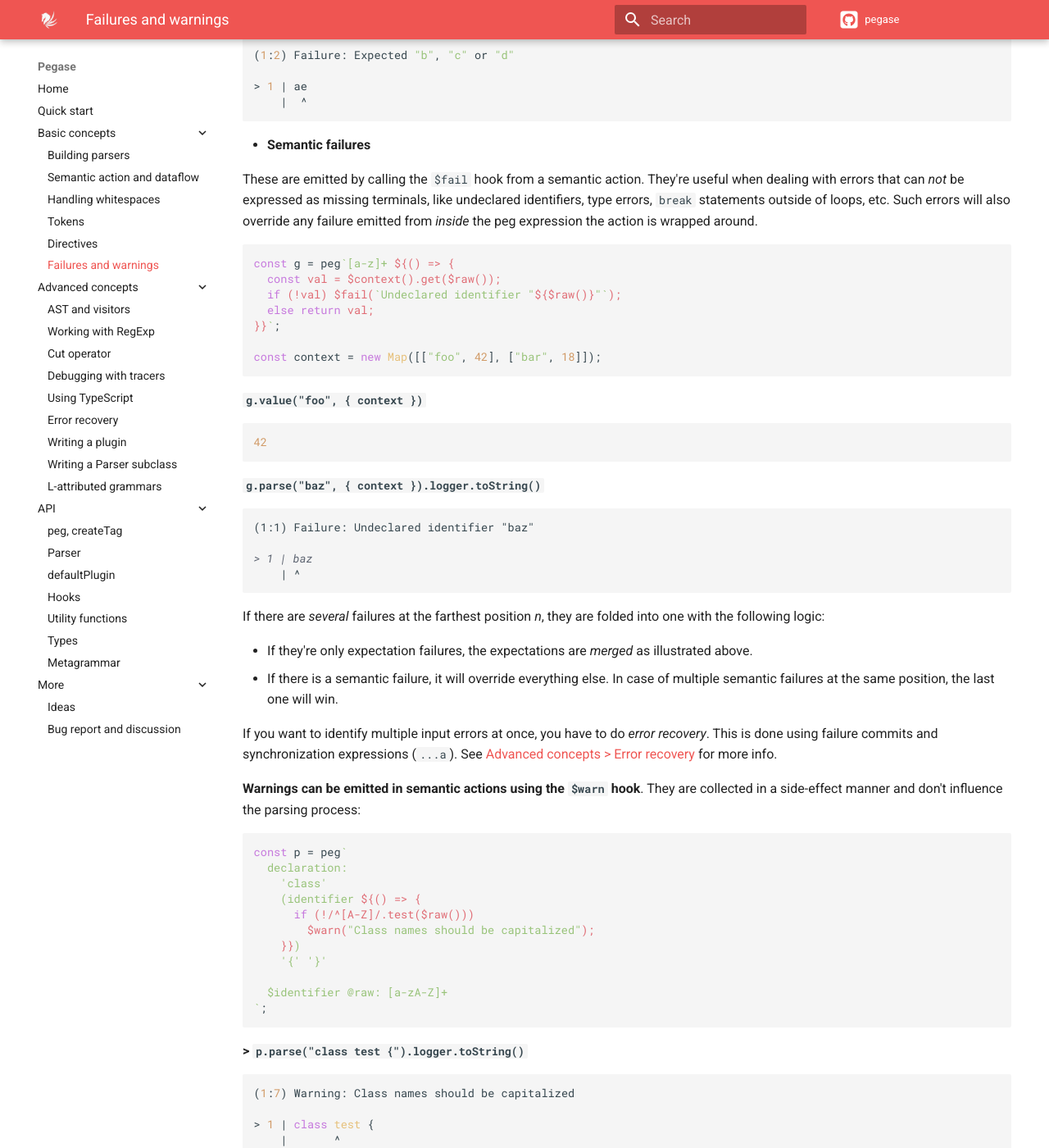
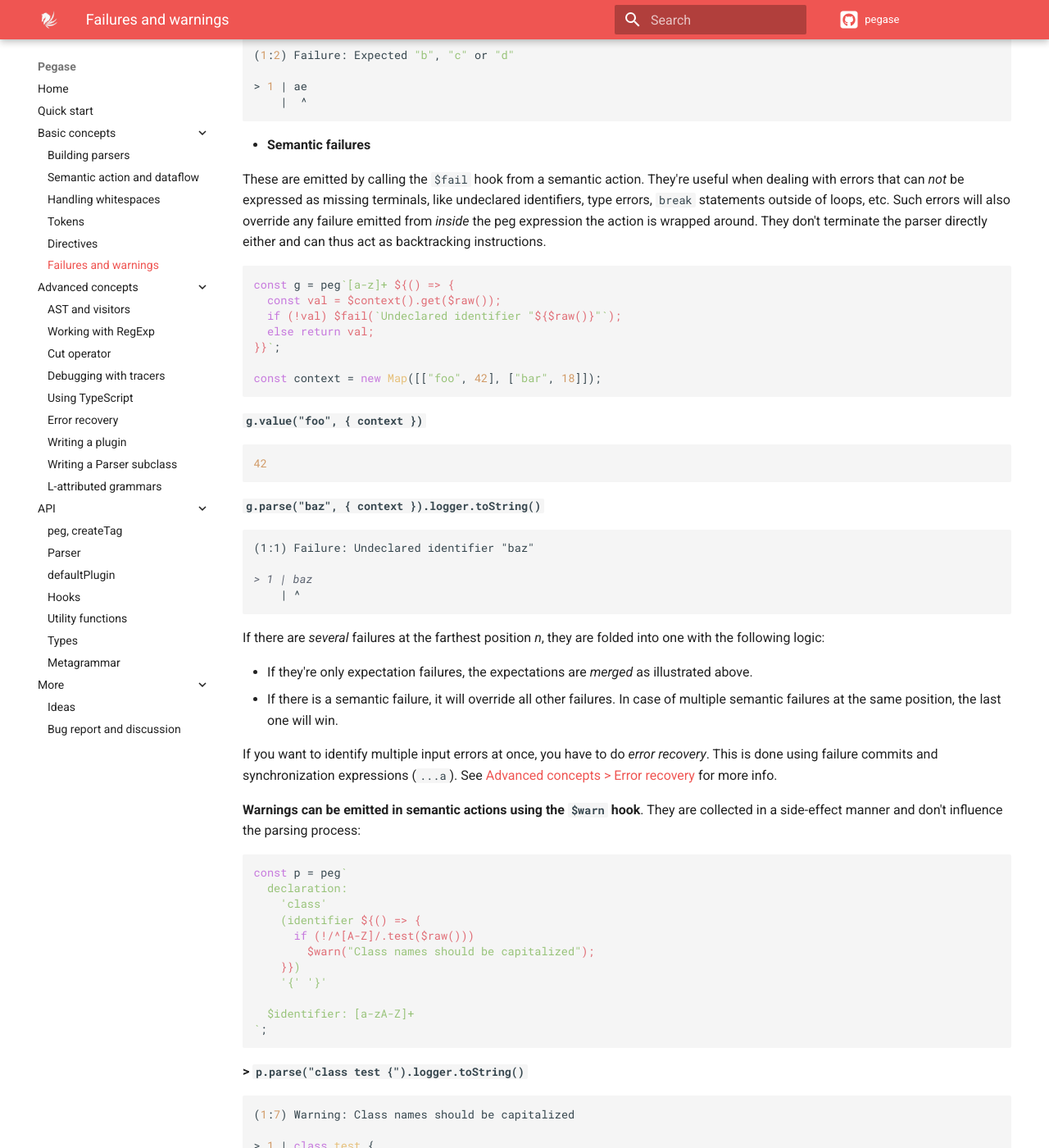
Before and after one commit to strblr/pegase, an MkDocs documentation site: the page built from doc/docs/basic-concepts/Failures-and-warnings.md, in a window 1280 px wide and 1400 px high, scrolled down 1223 px. Shown: the whole window at 82% size. Built offline with MkDocs 1.6.1 and Material for MkDocs 9.7.7, drawn with Linux system fonts in a browser that asks for light colours; nearby versions of some CDN libraries; comment, search, counter and statistics services are not loaded.

Commit message:
Doc correction

````diff
--- a/doc/docs/basic-concepts/Failures-and-warnings.md
+++ b/doc/docs/basic-concepts/Failures-and-warnings.md
@@ -53,7 +53,7 @@ const g = peg`'a' ('b' | . ${() => {
 
 - **Semantic failures**
 
-These are emitted by calling the `$fail` hook from a semantic action. They're useful when dealing with errors that can *not* be expressed as missing terminals, like undeclared identifiers, type errors, `break` statements outside of loops, etc. Such errors will also override any failure emitted from *inside* the peg expression the action is wrapped around.
+These are emitted by calling the `$fail` hook from a semantic action. They're useful when dealing with errors that can *not* be expressed as missing terminals, like undeclared identifiers, type errors, `break` statements outside of loops, etc. Such errors will also override any failure emitted from *inside* the peg expression the action is wrapped around. They don't terminate the parser directly either and can thus act as backtracking instructions.
 
 ```js
 const g = peg`[a-z]+ ${() => {
@@ -83,7 +83,7 @@ const context = new Map([["foo", 42], ["bar", 18]]);
 If there are *several* failures at the farthest position *n*, they are folded into one with the following logic:
 
 - If they're only expectation failures, the expectations are *merged* as illustrated above.
-- If there is a semantic failure, it will override everything else. In case of multiple semantic failures at the same position, the last one will win.
+- If there is a semantic failure, it will override all other failures. In case of multiple semantic failures at the same position, the last one will win.
 
 If you want to identify multiple input errors at once, you have to do *error recovery*. This is done using failure commits and synchronization expressions (`...a`). See [Advanced concepts > Error recovery](/pegase/advanced-concepts/Error-recovery/) for more info.
 
@@ -99,7 +99,7 @@ const p = peg`
     }})
     '{' '}'
 
-  $identifier @raw: [a-zA-Z]+
+  $identifier: [a-zA-Z]+
 `;
 ```
 
````
Also changed, not shown: doc/docs/api/Hooks.md (+2 -2 lines).
